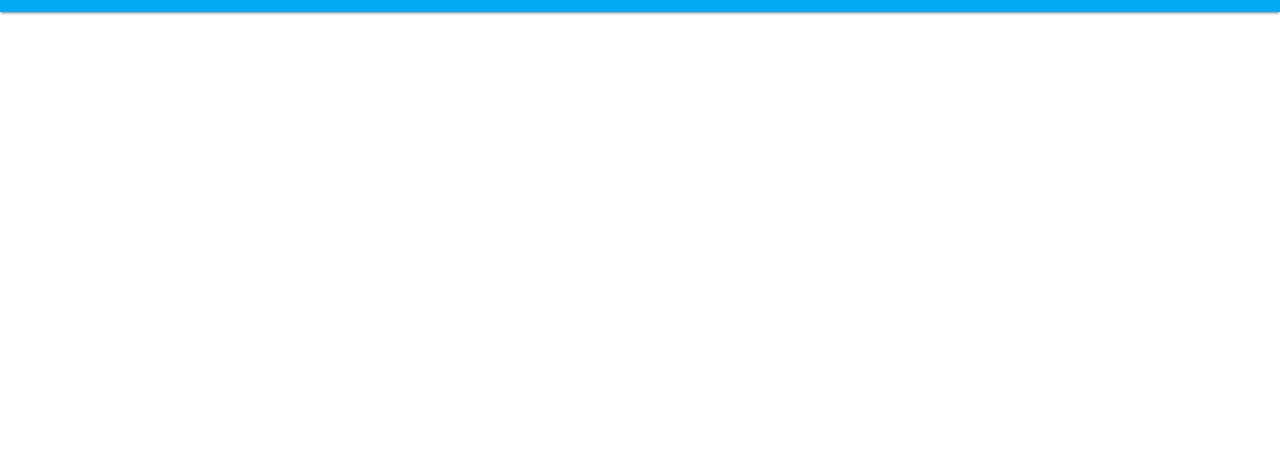
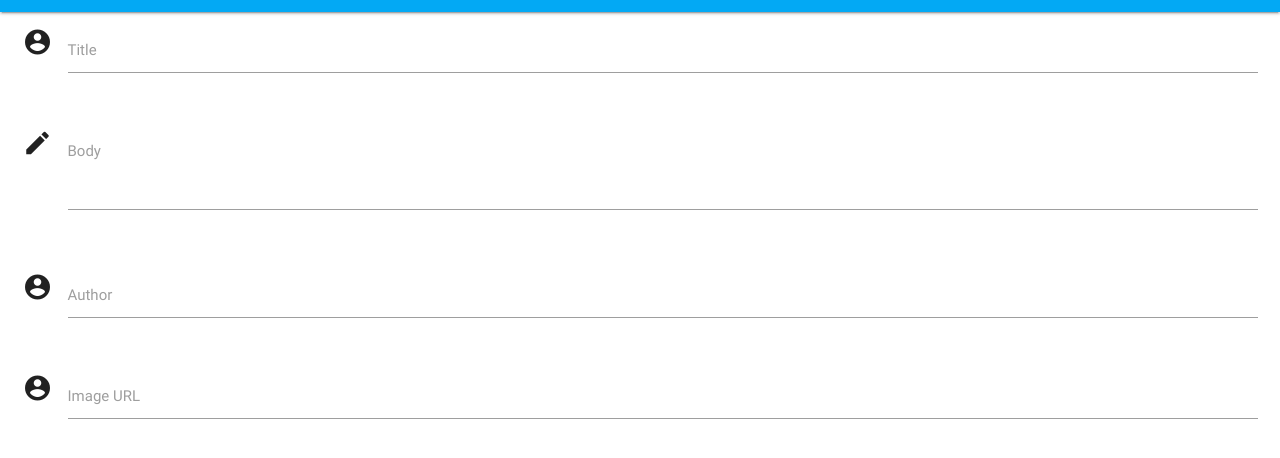
Before and after one commit to tvanmaren/reddit-clone, a website: page index.html in a window 1280 px wide. Shown: the part 52-510 px from the top of the page. Drawn offline with nearby package versions, Linux system fonts and the light colour scheme; no server answers.

Commit message:
:tada: add materialize input form

```diff
--- a/index.html
+++ b/index.html
@@ -4,12 +4,11 @@
   <head>
     <meta charset="utf-8">
     <title>Angular Conversations</title>
-    <!-- Compiled and minified CSS -->
     <link rel="stylesheet" href="/node_modules/materialize-css/dist/css/materialize.min.css">
-    <!-- Compiled and minified JavaScript -->
+    <link href="https://fonts.googleapis.com/icon?family=Material+Icons" rel="stylesheet">
     <script src="/node_modules/materialize-css/dist/js/materialize.min.js"></script>
+
     <script src="/node_modules/angular/angular.min.js"></script>
-    <script src="/posts/posts.controller.js"></script>
   </head>
 
   <body>
@@ -20,6 +19,7 @@
         </div>
       </nav>
     </header>
+    <script src="/posts/posts.controller.js"></script>
     <post></post>
   </body>
 
--- a/posts/posts.controller.js
+++ b/posts/posts.controller.js
@@ -7,7 +7,7 @@
     .component('post', {
       controller: postController,
       controllerAs: '$ctrl',
-      templateUrl: './post.template.Url'
+      templateUrl: '/posts/posts.template.html'
     });
 
   function postController() {
--- a/posts/posts.template.html
+++ b/posts/posts.template.html
@@ -0,0 +1,32 @@
+<div class="row">
+  <form class="col s12">
+    <div class="row">
+      <div class="input-field col s12">
+        <i class="material-icons prefix">account_circle</i>
+        <input id="title" type="text" class="validate">
+        <label for="title">Title</label>
+      </div>
+    </div>
+    <div class="row">
+      <div class="input-field col s12">
+        <i class="material-icons prefix">mode_edit</i>
+        <textarea id="body" class="materialize-textarea"></textarea>
+        <label for="body">Body</label>
+      </div>
+    </div>
+    <div class="row">
+      <div class="input-field col s12">
+        <i class="material-icons prefix">account_circle</i>
+        <input id="author" type="text" class="validate">
+        <label for="author">Author</label>
+      </div>
+    </div>
+    <div class="row">
+      <div class="input-field col s12">
+        <i class="material-icons prefix">account_circle</i>
+        <input id="image" type="text" class="validate">
+        <label for="image">Image URL</label>
+      </div>
+    </div>
+  </form>
+</div>
```
